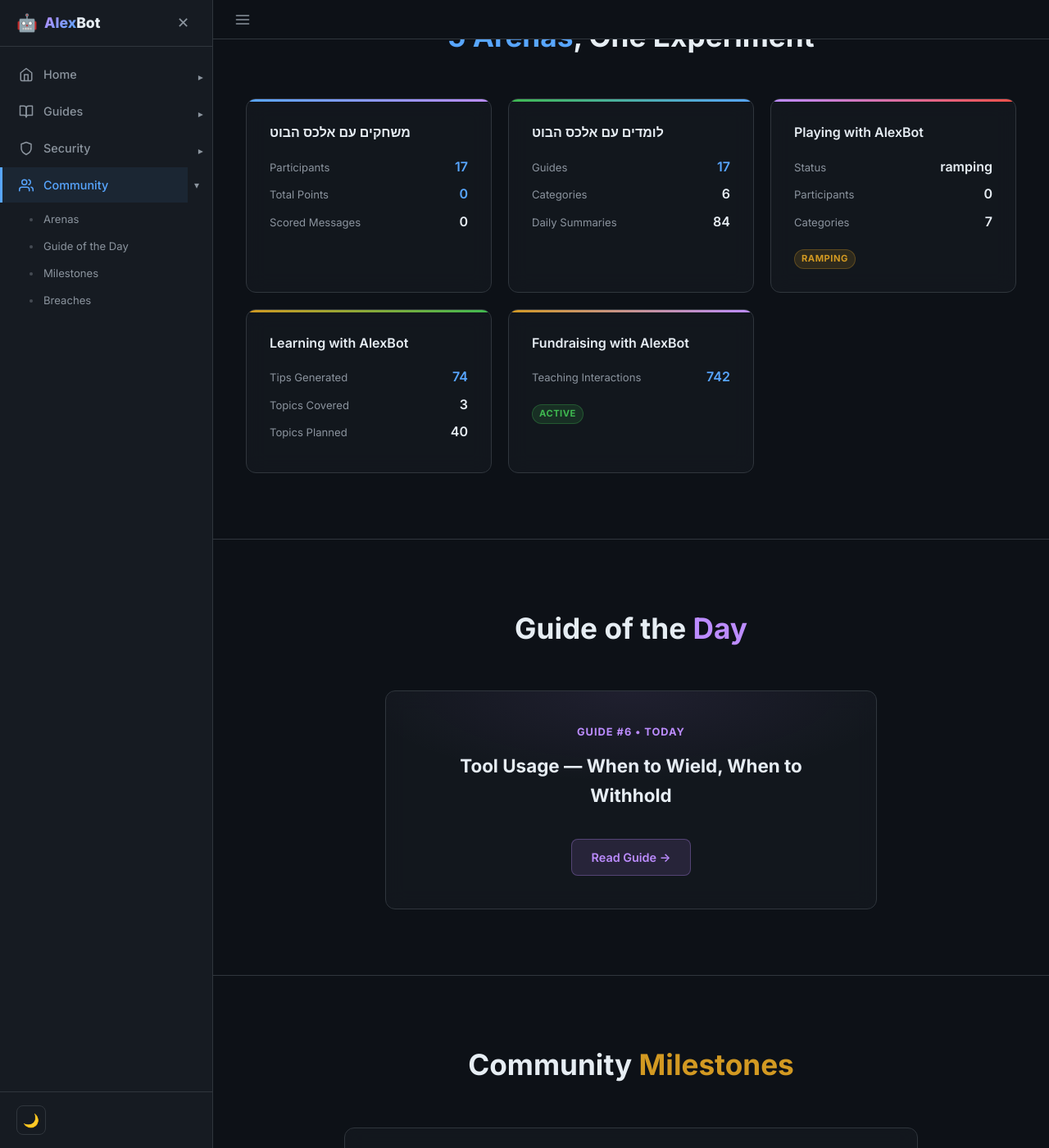
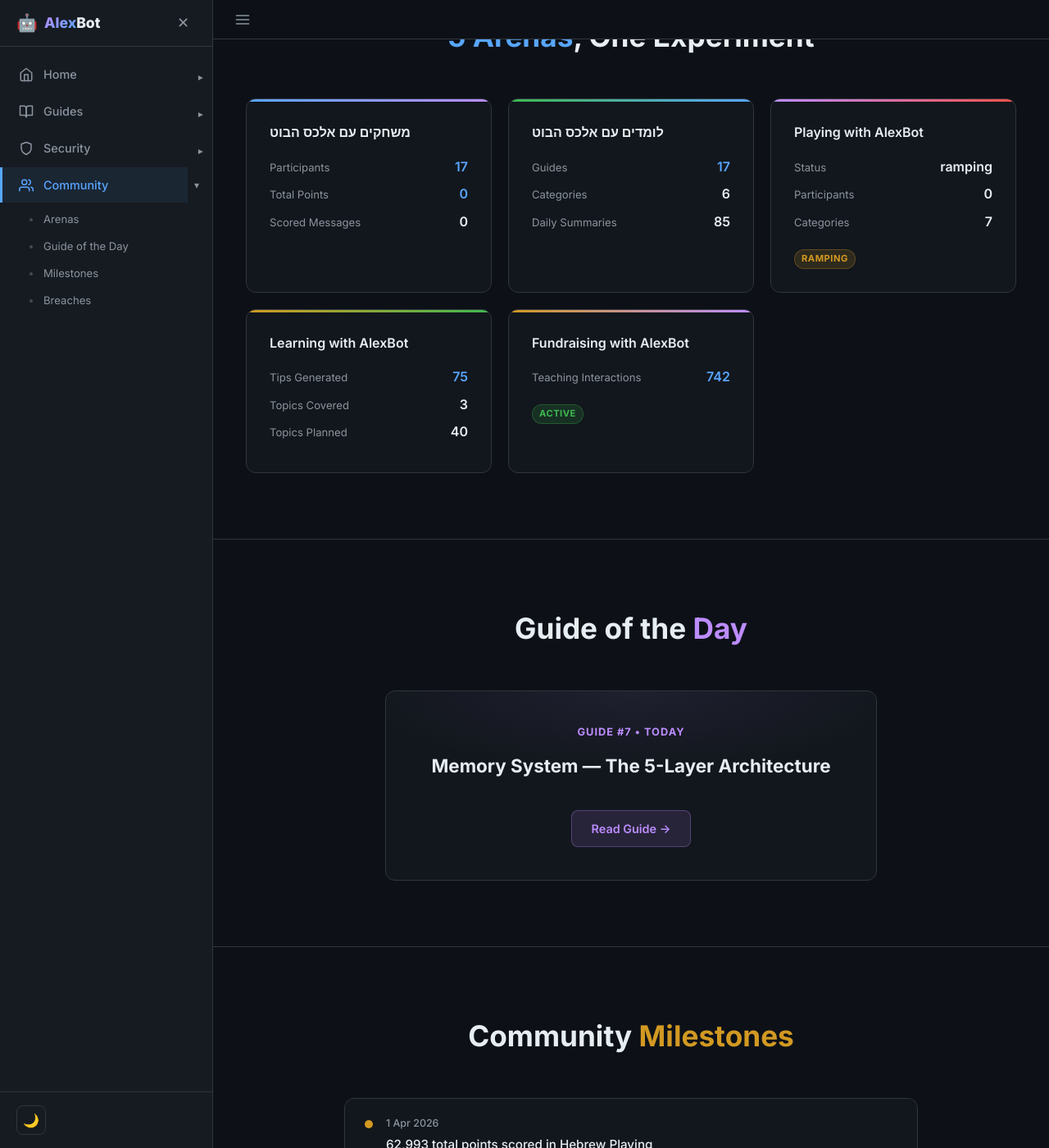
Before and after one commit to alexliv1234/alexbot-public, a Jekyll site: the page built from docs/community.html, in a window 1280 px wide and 1400 px high, scrolled down 450 px. Shown: the whole window at 82% size. Built offline with Jekyll 4.4.1, drawn with Linux system fonts in a browser that asks for light colours; some of the changed text lies outside the part shown.

Commit message:
📊 Auto-update community stats (2026-05-30_05-00)
Hebrew Playing: 17 players /  pts
Guides: 17 published | International: 0 playing

```diff
--- a/docs/assets/groups-data.json
+++ b/docs/assets/groups-data.json
@@ -1,6 +1,6 @@
 {
-  "lastUpdated": "2026-05-29",
-  "timestamp": "2026-05-29T17:02Z",
+  "lastUpdated": "2026-05-30",
+  "timestamp": "2026-05-30T02:00Z",
   "hebrewPlaying": {
     "name": "משחקים עם אלכס הבוט",
     "participants": 17,
@@ -12,7 +12,7 @@
     "name": "לומדים עם אלכס הבוט",
     "guides": 17,
     "categories": 6,
-    "dailySummaries": 84,
+    "dailySummaries": 85,
     "qaExchanges": 3
   },
   "intlPlaying": {
@@ -23,7 +23,7 @@
   },
   "intlLearning": {
     "name": "Learning with AlexBot",
-    "tipsGenerated": 74,
+    "tipsGenerated": 75,
     "topicsCovered": 3,
     "topicsPlanned": 40,
     "deliveryFailures": 2
@@ -53,9 +53,9 @@
     }
   ],
   "guideOfTheDay": {
-    "num": 6,
-    "title": "Tool Usage — When to Wield, When to Withhold",
-    "slug": "06-tool-usage"
+    "num": 7,
+    "title": "Memory System — The 5-Layer Architecture",
+    "slug": "07-memory-system"
   },
   "communityMilestones": [
     {
```
